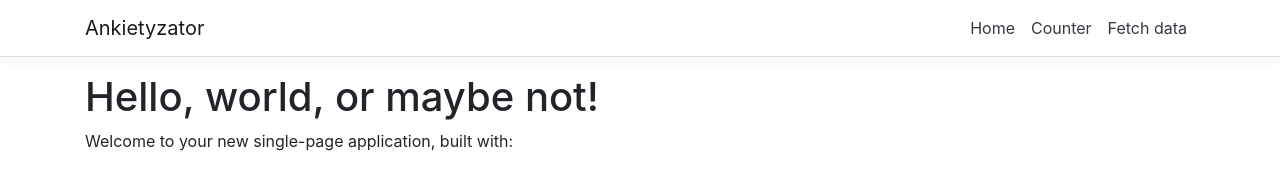
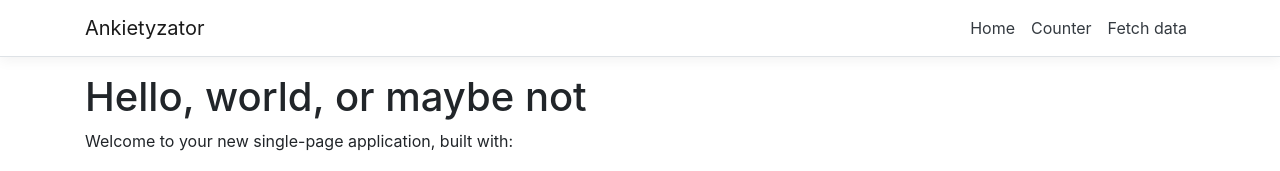
Before and after one commit to JJPietras/pollster-ankietyzator, an Angular app in the folder ClientApp/: page / in a window 1280 px wide. Shown: the top 171 px of the page. Built offline with nearby package versions, Linux system fonts and the light colour scheme.

Commit message:
Testing deployment.

```diff
--- a/ClientApp/src/app/home/home.component.html
+++ b/ClientApp/src/app/home/home.component.html
@@ -1,4 +1,4 @@
-<h1>Hello, world, or maybe not!</h1>
+<h1>Hello, world, or maybe not</h1>
 <p>Welcome to your new single-page application, built with:</p>
 <ul>
   <li><a href='https://get.asp.net/'>ASP.NET Core</a> and <a href='https://msdn.microsoft.com/en-us/library/67ef8sbd.aspx'>C#</a> for cross-platform server-side code</li>
```
